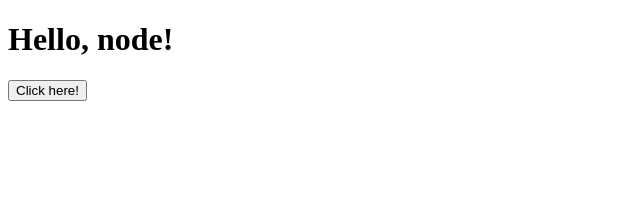
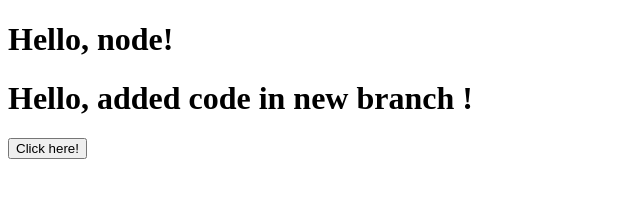
Before and after one commit to puneetsinghDev/sampleNode, a website: page index.html in a window 1280 px wide. Shown: the whole page, without its empty margins (0-640 px from the left). Drawn offline with Linux system fonts and the light colour scheme.

Commit message:
new commit in p1 branch

```diff
--- a/index.html
+++ b/index.html
@@ -7,6 +7,7 @@
 
 <body>
     <h1>Hello, node!</h1>
+    <h1>Hello, added code in new branch !</h1>
     <button type="button" onclick="alert('Hello world!')">Click here!</button>
 </body>
 
```
